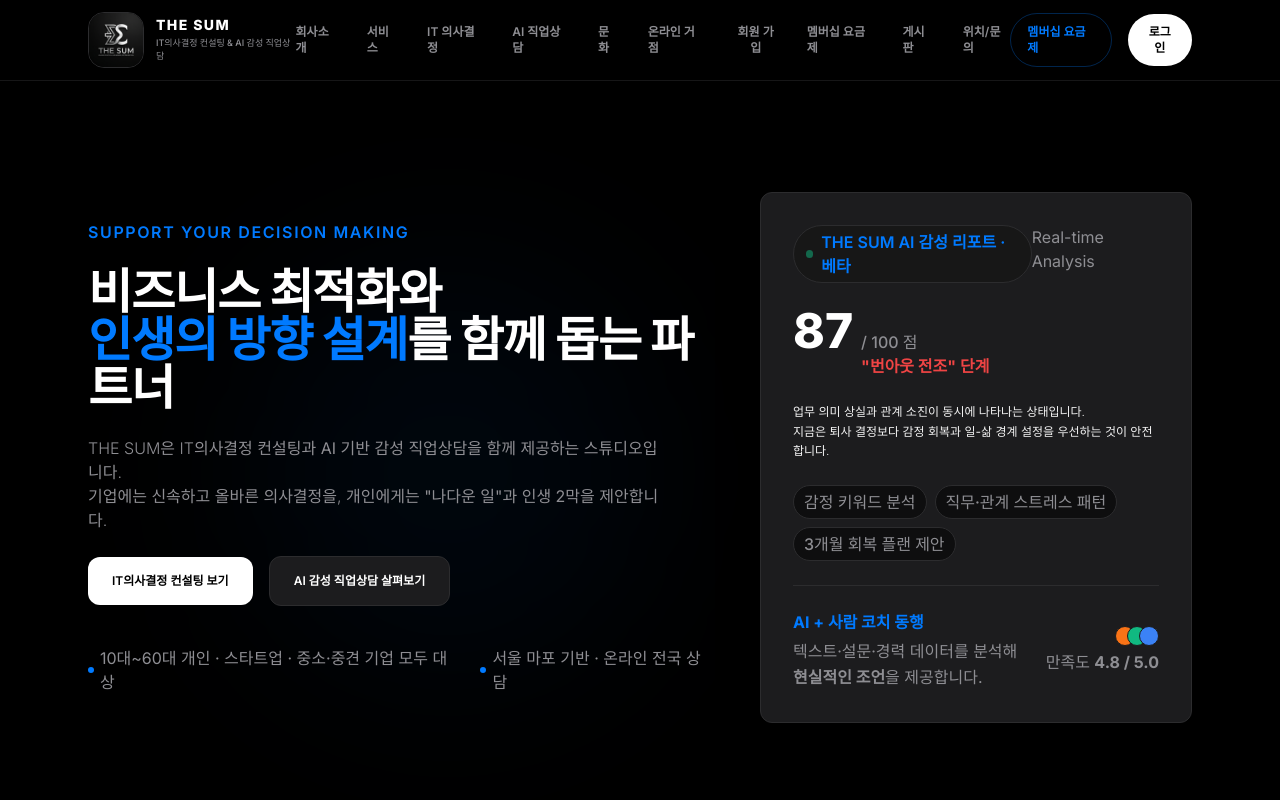
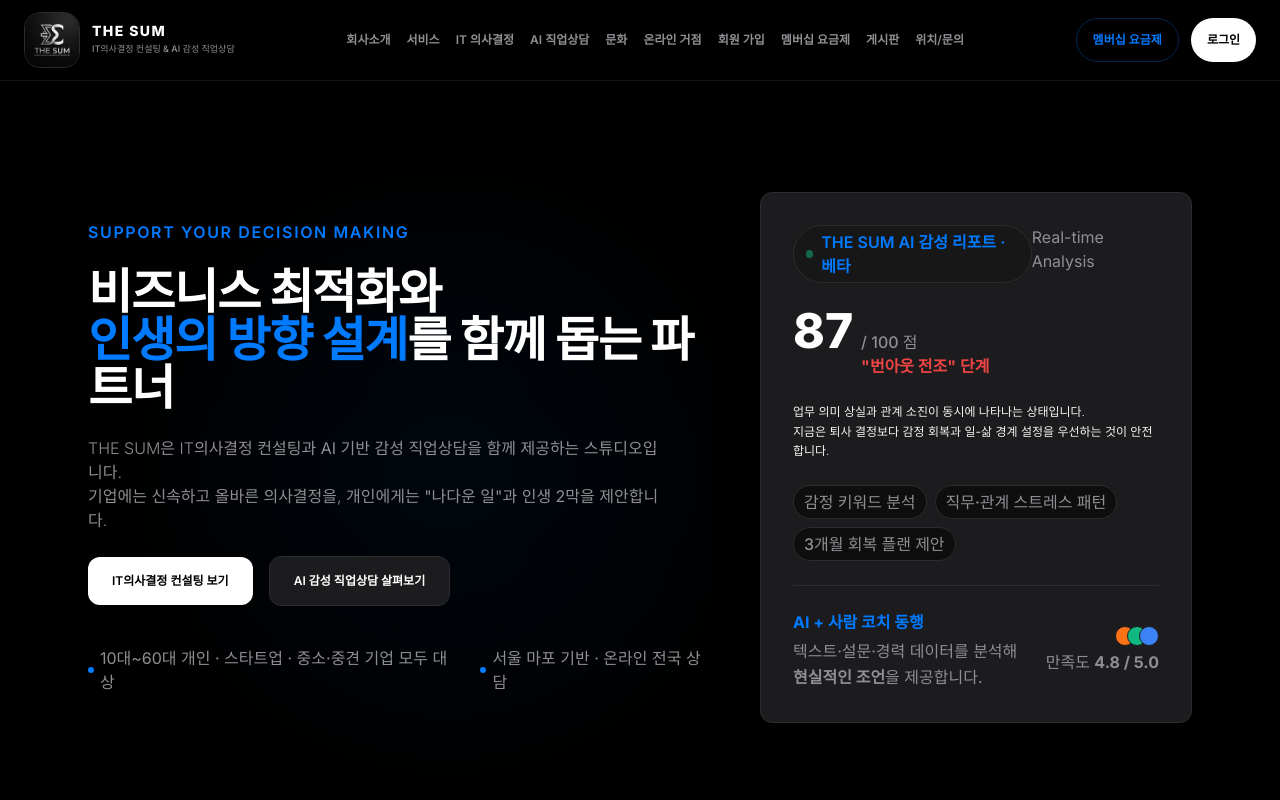
Before and after one commit to jwyim3387-commits/THE-SUM-V2, a plain HTML site: page index.html in a window 1280 px wide. Shown: the top 800 px of the page. Drawn offline with nearby package versions, Linux system fonts and the light colour scheme; no server answers.

Commit message:
Optimize header layout to prevent wrapping, use responsive spacing, and increase logo size

```diff
--- a/index.html
+++ b/index.html
@@ -86,7 +86,7 @@
 
   <!-- ==================== DESKTOP HEADER ==================== -->
   <header id="desktop-header" class="hidden lg:block fixed top-0 left-0 w-full z-40 bg-black/80 backdrop-blur-custom border-b border-brandDivider/50 transition-all duration-300">
-    <div class="max-w-6xl mx-auto px-6 h-20 flex items-center justify-between">
+    <div class="max-w-[1400px] mx-auto px-6 h-20 flex items-center justify-between gap-4">
       <a href="#top" class="flex items-center gap-3 hover:opacity-90 transition duration-200">
         <img src="THE-SUM-LOGO.png" alt="THE SUM 로고" class="w-14 h-14 rounded-2xl object-cover border border-brandDivider">
         <div>
@@ -95,28 +95,28 @@
         </div>
       </a>
 
-      <nav class="flex items-center space-x-7">
-        <a href="#the-sum-brand" class="text-xs font-semibold text-brandSecondary hover:text-white transition py-3 min-h-[44px] inline-flex items-center">회사소개</a>
-        <a href="#services" class="text-xs font-semibold text-brandSecondary hover:text-white transition py-3 min-h-[44px] inline-flex items-center">서비스</a>
-        <a href="#business-why" class="text-xs font-semibold text-brandSecondary hover:text-white transition py-3 min-h-[44px] inline-flex items-center">IT 의사결정</a>
-        <a href="#individual-detail" class="text-xs font-semibold text-brandSecondary hover:text-white transition py-3 min-h-[44px] inline-flex items-center">AI 직업상담</a>
-        <a href="#culture" class="text-xs font-semibold text-brandSecondary hover:text-white transition py-3 min-h-[44px] inline-flex items-center">문화</a>
-        <a href="#sns" class="text-xs font-semibold text-brandSecondary hover:text-white transition py-3 min-h-[44px] inline-flex items-center">온라인 거점</a>
-        <button id="header-signup-btn" onclick="openSignupModal()" class="text-xs font-semibold text-brandSecondary hover:text-white transition py-3 min-h-[44px] inline-flex items-center focus:outline-none">회원 가입</button>
-        <a href="#pricing" class="text-xs font-semibold text-brandSecondary hover:text-white transition py-3 min-h-[44px] inline-flex items-center">멤버십 요금제</a>
-        <a href="#board" class="text-xs font-semibold text-brandSecondary hover:text-white transition py-3 min-h-[44px] inline-flex items-center">게시판</a>
-        <a href="#location" class="text-xs font-semibold text-brandSecondary hover:text-white transition py-3 min-h-[44px] inline-flex items-center">위치/문의</a>
+      <nav class="flex items-center gap-x-2 xl:gap-x-4 2xl:gap-x-6 shrink">
+        <a href="#the-sum-brand" class="text-[11px] xl:text-xs font-semibold text-brandSecondary hover:text-white transition py-3 min-h-[44px] inline-flex items-center whitespace-nowrap">회사소개</a>
+        <a href="#services" class="text-[11px] xl:text-xs font-semibold text-brandSecondary hover:text-white transition py-3 min-h-[44px] inline-flex items-center whitespace-nowrap">서비스</a>
+        <a href="#business-why" class="text-[11px] xl:text-xs font-semibold text-brandSecondary hover:text-white transition py-3 min-h-[44px] inline-flex items-center whitespace-nowrap">IT 의사결정</a>
+        <a href="#individual-detail" class="text-[11px] xl:text-xs font-semibold text-brandSecondary hover:text-white transition py-3 min-h-[44px] inline-flex items-center whitespace-nowrap">AI 직업상담</a>
+        <a href="#culture" class="text-[11px] xl:text-xs font-semibold text-brandSecondary hover:text-white transition py-3 min-h-[44px] inline-flex items-center whitespace-nowrap">문화</a>
+        <a href="#sns" class="text-[11px] xl:text-xs font-semibold text-brandSecondary hover:text-white transition py-3 min-h-[44px] inline-flex items-center whitespace-nowrap">온라인 거점</a>
+        <button id="header-signup-btn" onclick="openSignupModal()" class="text-[11px] xl:text-xs font-semibold text-brandSecondary hover:text-white transition py-3 min-h-[44px] inline-flex items-center focus:outline-none whitespace-nowrap">회원 가입</button>
+        <a href="#pricing" class="text-[11px] xl:text-xs font-semibold text-brandSecondary hover:text-white transition py-3 min-h-[44px] inline-flex items-center whitespace-nowrap">멤버십 요금제</a>
+        <a href="#board" class="text-[11px] xl:text-xs font-semibold text-brandSecondary hover:text-white transition py-3 min-h-[44px] inline-flex items-center whitespace-nowrap">게시판</a>
+        <a href="#location" class="text-[11px] xl:text-xs font-semibold text-brandSecondary hover:text-white transition py-3 min-h-[44px] inline-flex items-center whitespace-nowrap">위치/문의</a>
       </nav>
 
-      <div class="flex items-center gap-4">
+      <div class="flex items-center gap-x-2 xl:gap-x-3 shrink-0">
         <div id="header-greeting" class="text-2xs text-brandSecondary text-right max-w-[120px] truncate" style="display: none;">게스트로 접속 중입니다.</div>
         <button id="logout-btn" class="text-2xs font-bold text-red-500 hover:text-red-400 transition min-h-[44px] px-1" style="display:none;">로그아웃</button>
 
         <!-- Virtual Trigger Buttons -->
-        <a href="#pricing" class="text-xs font-semibold text-brandAccent border border-brandAccent/30 hover:bg-brandAccent/10 transition px-4 py-2.5 rounded-full min-h-[44px] flex items-center justify-center">
+        <a href="#pricing" class="text-[11px] xl:text-xs font-semibold text-brandAccent border border-brandAccent/30 hover:bg-brandAccent/10 transition px-3 py-2 xl:px-4 xl:py-2.5 rounded-full min-h-[40px] xl:min-h-[44px] flex items-center justify-center whitespace-nowrap">
           멤버십 요금제
         </a>
-        <button id="header-login-btn" onclick="openLoginModal()" class="text-xs font-semibold text-black bg-white hover:bg-neutral-200 transition px-4 py-2.5 rounded-full min-h-[44px] flex items-center justify-center">
+        <button id="header-login-btn" onclick="openLoginModal()" class="text-[11px] xl:text-xs font-semibold text-black bg-white hover:bg-neutral-200 transition px-3 py-2 xl:px-4 xl:py-2.5 rounded-full min-h-[40px] xl:min-h-[44px] flex items-center justify-center whitespace-nowrap">
           로그인
         </button>
       </div>
```
